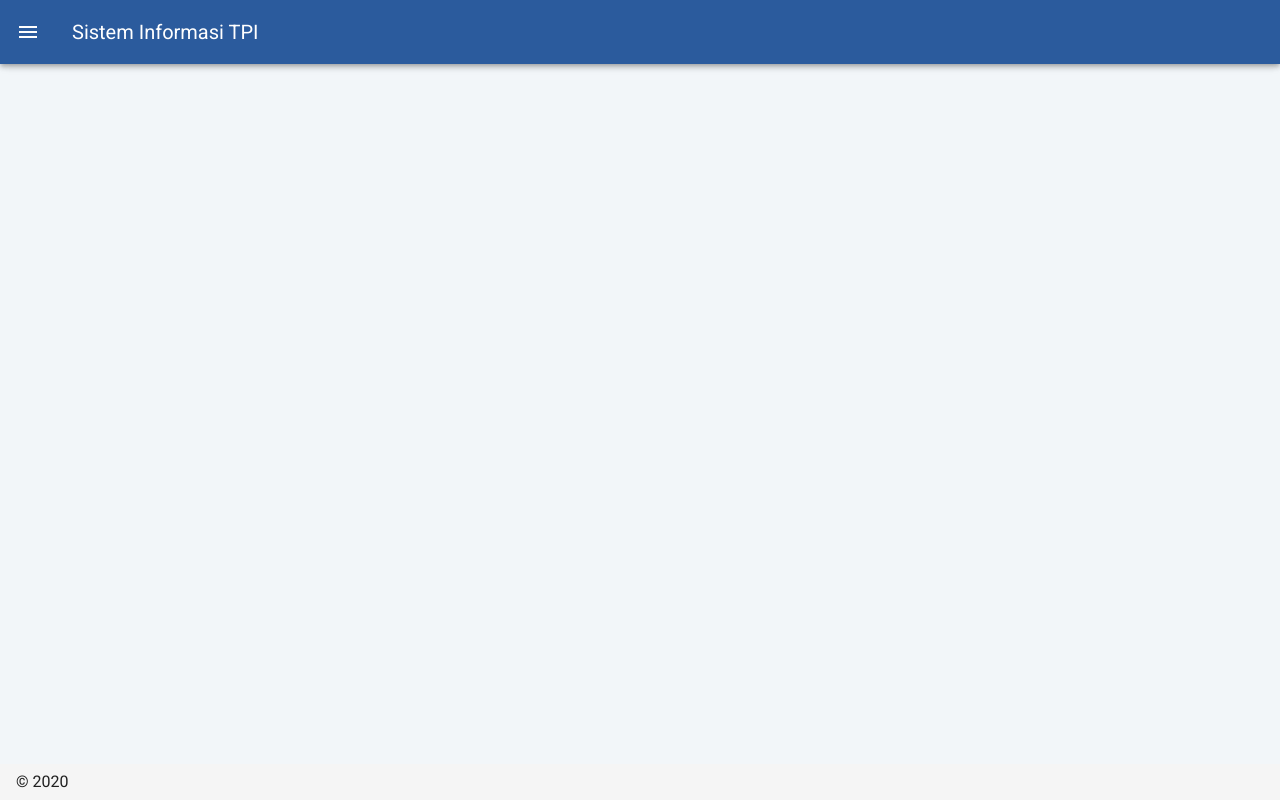
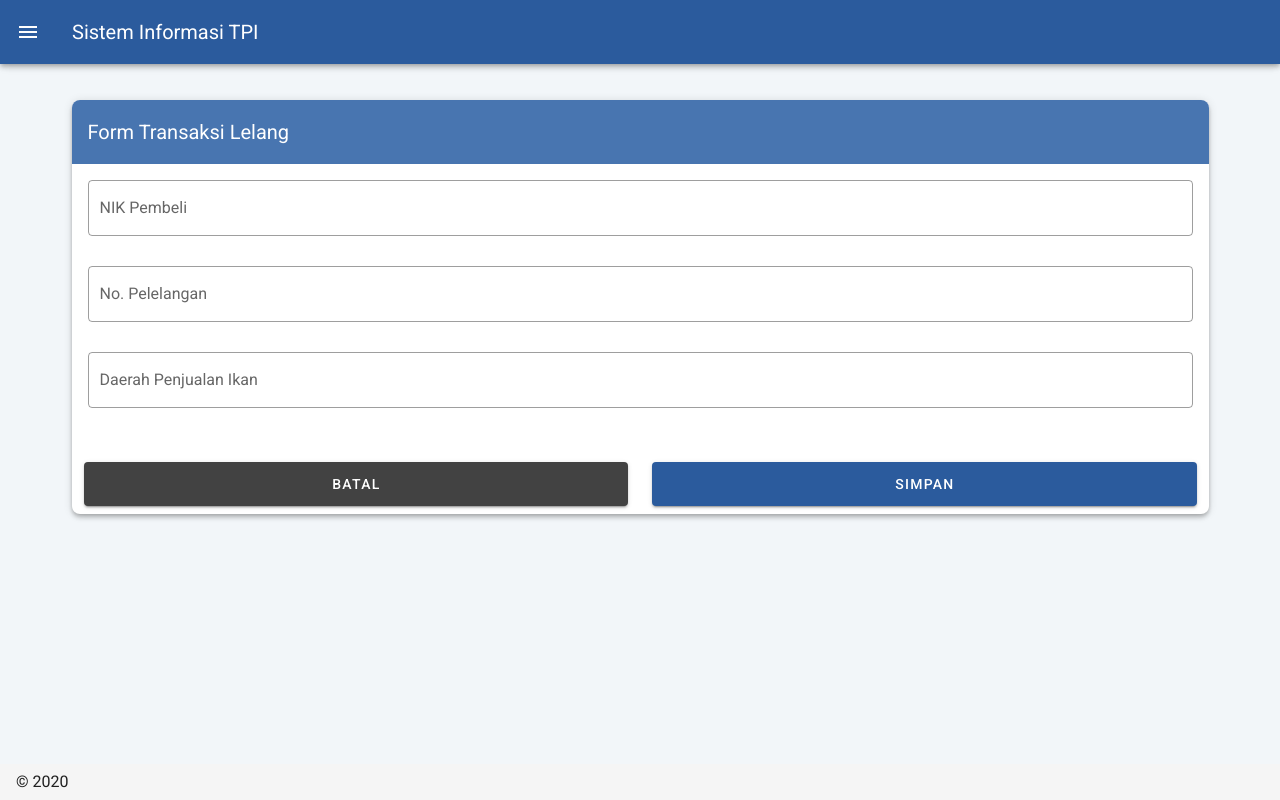
Before and after one commit to fathiyatia/frontend-sitpi, a Nuxt app: page /transaksi/formTransaksi in a window 1280 px wide. Built offline with nearby package versions, Linux system fonts and the light colour scheme.

Commit message:
form transaksi

```diff
--- a/layouts/default.vue
+++ b/layouts/default.vue
@@ -70,8 +70,8 @@ export default {
         },
         {
           icon: "mdi-cash",
-          title: "/transaksi/formTransaksi",
-          to: ""
+          title: "Form Transaksi",
+          to: "/transaksi/formTransaksi"
         },
         {
           icon: "mdi-fish",
--- /dev/null
+++ b/pages/transaksi/formTransaksi.vue
@@ -0,0 +1,56 @@
+<template>
+  <v-container>
+    <v-card tile elevation="4" class="mt-3 rounded-lg front-card">
+      <v-toolbar color="secondary" dark elevation="0">
+        <v-toolbar-title>Form Transaksi Lelang</v-toolbar-title>
+      </v-toolbar>
+      <v-spacer></v-spacer>
+      <v-card-text>
+        <v-form ref="form">
+          <v-text-field
+            outlined
+            label="NIK Pembeli"
+            v-model="buyerid"
+            :rules="required"
+          />
+          <v-text-field
+            outlined
+            label="No. Pelelangan"
+            v-model="auctionid"
+            :rules="required"
+          />
+          <v-text-field
+            outlined
+            label="Daerah Penjualan Ikan"
+            v-model="area"
+            :rules="required"
+          />
+        </v-form>
+      </v-card-text>
+      <v-card-actions class="justify-center px-3">
+        <v-row>
+          <v-col md="6">
+            <v-btn large block color="accent" @click="reset">
+              Batal
+            </v-btn>
+          </v-col>
+          <v-col md="6">
+            <v-btn large block color="primary"> Simpan </v-btn>
+          </v-col>
+        </v-row>
+      </v-card-actions>
+    </v-card>
+  </v-container>
+</template>
+<script>
+export default {
+  data: () => ({
+    required: [v => !!v || "Data ini harus diisi"]
+  }),
+  methods: {
+    reset() {
+      this.$refs.form.reset();
+    }
+  }
+};
+</script>
```
